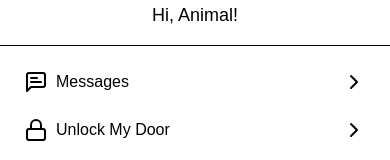
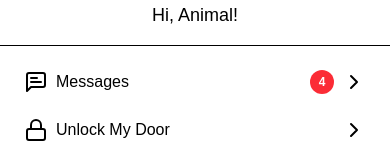
Before and after one commit to TheDThompsonDev/tenant-app, a Next.js app: page / in a window 390 px wide. Both pictures are taken after a click on the button 340 px from the left and 42 px from the top of the page. Shown: the part 187-347 px from the top of the page. Built offline with nearby package versions, Linux system fonts and the light colour scheme.

Commit message:
feat: add notification badge to messages DropdownLink (AP-193)

```diff
--- a/src/app/components/MobileNav.tsx
+++ b/src/app/components/MobileNav.tsx
@@ -10,6 +10,7 @@ import {
 import Image from 'next/image';
 import Link from 'next/link';
 import { ReactNode } from 'react';
+import NotificationBadge from '@/app/components/NotificationBadge';
 
 interface DropdownLinkProps {
   icon: ReactNode;
@@ -18,6 +19,8 @@ interface DropdownLinkProps {
 }
 
 export function DropdownLink({ icon, label, href }: DropdownLinkProps) {
+  const mockNotificationCount = 4; // TODO: replace this with data from server (hook?)
+
   return (
     <Link href={href} className='w-full flex flex-row px-6'>
       <div className='w-full flex flex-row justify-between'>
@@ -25,7 +28,10 @@ export function DropdownLink({ icon, label, href }: DropdownLinkProps) {
           {icon}
           <p>{label}</p>
         </div>
-        <div>
+        <div className='flex flex-row gap-2'>
+          {label === 'Messages' && (
+            <NotificationBadge value={mockNotificationCount} />
+          )}
           <ChevronRight />
         </div>
       </div>
```
